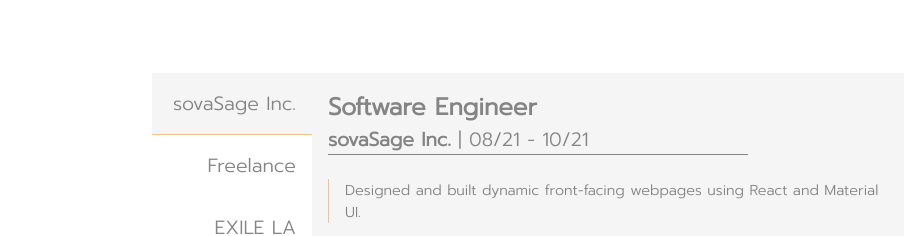
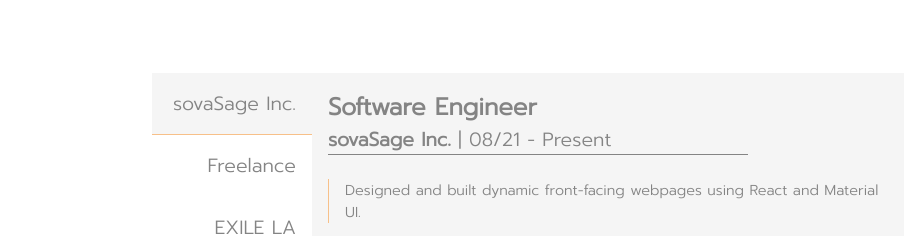
Before and after one commit to zachkaigler/zach-kaigler-portfolio, a React (Create React App) app: page / in a window 1280 px wide. Shown: the part 1820-2056 px from the top of the page, without its empty margins (96-1013 px from the left). Built offline with nearby package versions, Linux system fonts and the light colour scheme; no server answers.

Commit message:
Revised job section

```diff
--- a/src/jobdata.js
+++ b/src/jobdata.js
@@ -2,7 +2,7 @@
     {
         company: "sovaSage Inc.",
         title: "Software Engineer",
-        dates: "08/21 - 10/21",
+        dates: "08/21 - Present",
         responsibilities: [
             "Designed and built dynamic front-facing webpages using React and Material UI.",
             "Utilized Storybook.js to construct, organize, and test a stateful and interactive component based user interface.",
```
